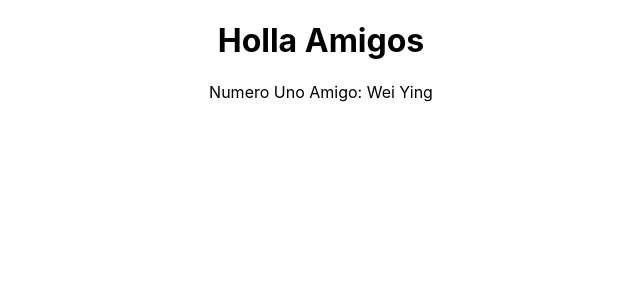
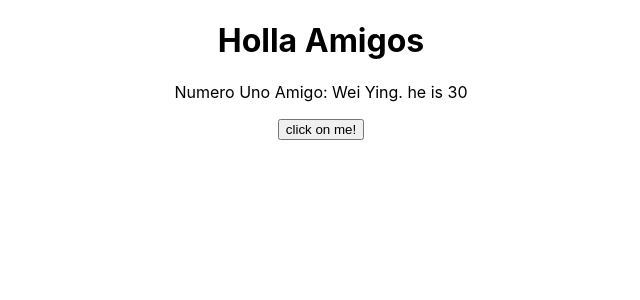
Before and after one commit to emmabradford/learn-basic-react, a React (Create React App) app: page / in a window 1280 px wide. Shown: the top 300 px of the page, without its empty margins (319-959 px from the left). Built offline with nearby package versions, Linux system fonts and the light colour scheme.

Commit message:
added a button

```diff
--- a/src/App.js
+++ b/src/App.js
@@ -1,13 +1,14 @@
 import logo from './logo.svg';
 import './App.css';
 import Amigo from './components/Amigo';
+import Button from './components/Button';
 
 function App() {
-  //const name = "Wei Ying"
-  return (
+    return (
     <div className="App">
     <h1>Holla Amigos</h1>
     <Amigo />
+    <Button />
     </div>
   );
 }
--- a/src/components/Amigo.js
+++ b/src/components/Amigo.js
@@ -9,7 +9,7 @@ class Amigo extends React.Component
     render()
     {
         return (
-            <p> Numero Uno Amigo: {this.state.name} </p>
+            <p> Numero Uno Amigo: {this.state.name}. he is {this.state.age} </p>
         )
     }
 }
--- /dev/null
+++ b/src/components/Button.js
@@ -0,0 +1,19 @@
+import React from 'react';
+
+class Button extends React.Component
+{
+    handleClick(e){
+        console.log(e.target);
+    }
+    render()
+    {
+        return(
+            <button onClick={this.handleClick}>
+                click on me!
+            </button>
+        );
+    }
+
+}
+
+export default Button;
```
